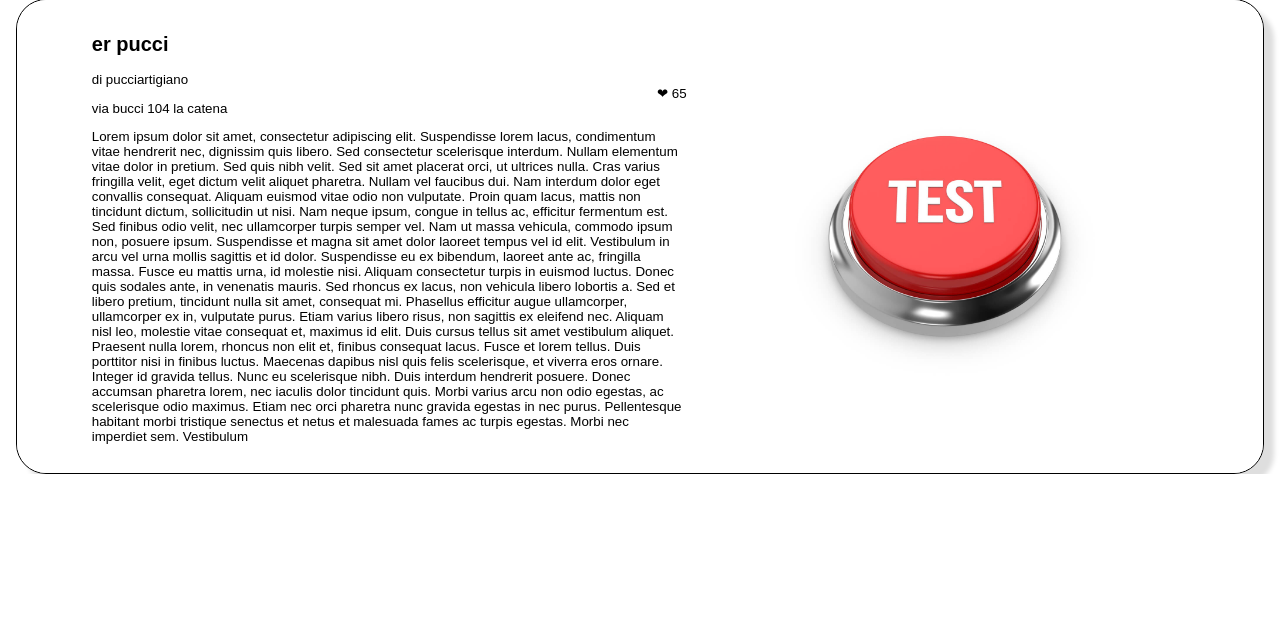
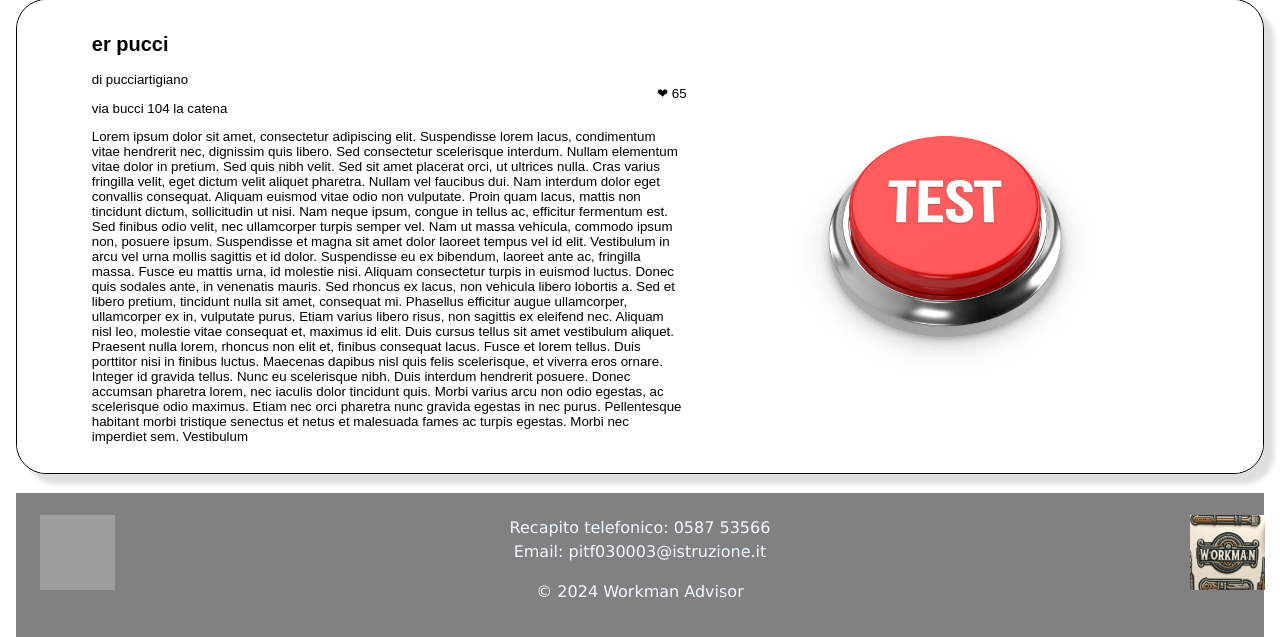
Before and after one commit to Samu221/progettoGPO, a PHP site: page /progettoGPO/home.php in a window 1280 px wide. Shown: the part 616-1253 px from the top of the page. Before the commit the page ends 1090 px from the top, so only its background shows below. Run offline with PHP 8.4, Linux system fonts and the light colour scheme; data comes from the database, SQL or seed files in the repository; grey boxes are pictures that could not be loaded.

Commit message:
Add files via upload

```diff
--- a/home.php
+++ b/home.php
@@ -145,5 +145,21 @@
             });
         });
     </script>
+    <br>
+    <footer>
+        <div class="containerf">
+            <div class="logo-left">
+                <img src="./img/LogoITI.png" alt="Logo" width="150%" height="150%">
+            </div>
+            <div class="contact-info">
+                <p>Recapito telefonico: 0587 53566</p>
+                <p>Email: pitf030003@istruzione.it</p>
+            </div>
+            <div class="logo-right">
+                <img src="./img/logo.jpeg" alt="Logo" width="150%" height="150%">
+            </div>
+        </div>
+        <p>&copy; 2024 Workman Advisor</p>
+    </footer>
 </body>
 </html>
--- a/stili/stile_home.css
+++ b/stili/stile_home.css
@@ -1,10 +1,9 @@
 body {
-    font-family: 'Verdana', sans-serif; /* Font moderno e leggibile */
+    font-family: 'Verdana', sans-serif;
     margin: 0;
     padding-left: 1rem;
     padding-right: 1rem;
 }
-
 
 .container {
     border-radius: 30px;
@@ -72,6 +71,7 @@ header{
     box-shadow: 2px 2px 1px #dedede;
     padding-left:1rem;
     margin-bottom: 1rem;
+
 }
 
 .h1{
@@ -98,3 +98,39 @@ header{
 		align-content:center;
 	}
 }
+
+footer {
+    background-color: #818181;
+    padding: 20px 0;
+    text-align: center;
+    position: relative;
+    color: aliceblue;
+}
+
+.containerf {
+    display: flex;
+    justify-content: space-between;
+    align-items: center;
+    max-width: 1200px;
+    margin: 0 auto;
+    padding: 0 20px;
+}
+
+.logo-left, .logo-right {
+    flex: 0 0 auto;
+    width: 50px;
+    height: 50px;
+}
+
+.contact-info {
+    flex: 1 1 auto;
+    text-align: center;
+}
+
+.contact-info p {
+    margin: 5px 0;
+}
+
+.footer p {
+    margin: 10px 0 0;
+}
```
Also changed, not shown: bottega.php (+16 -2 lines), salvati.php (+17 -0 lines), stili/stile_bottega.css (+37 -0 lines).
